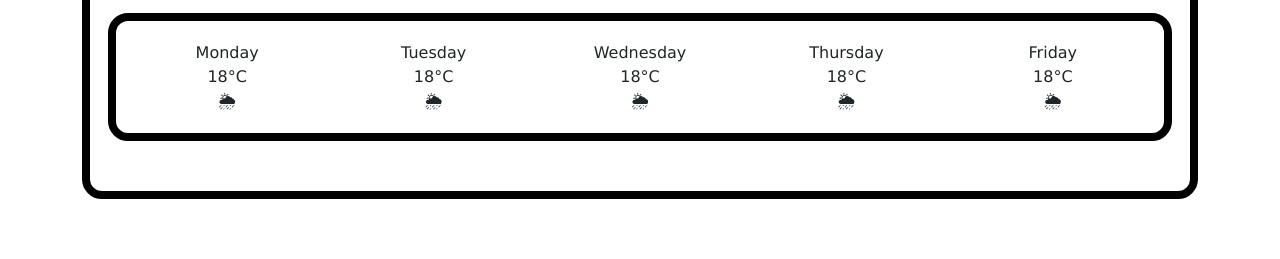
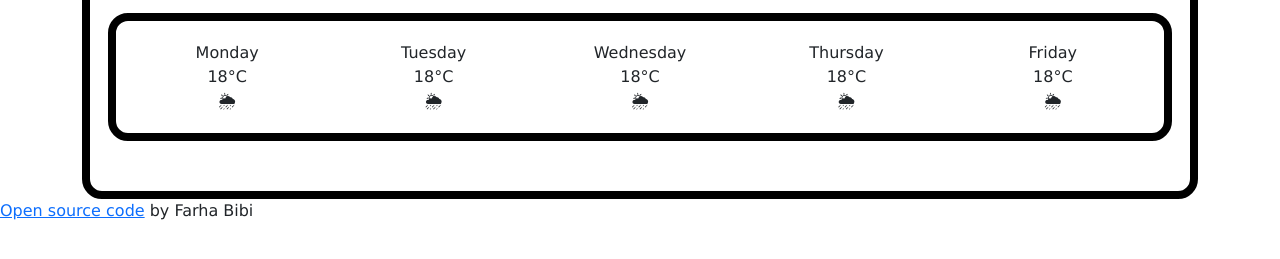
Before and after one commit to fbibi4/My-Weather-App, a plain HTML site: page index.html in a window 1280 px wide. Shown: the part 365-624 px from the top of the page. Drawn offline with nearby package versions, Linux system fonts and the light colour scheme; no server answers.

Commit message:
Added source code link

```diff
--- a/index.html
+++ b/index.html
@@ -146,9 +146,11 @@
         </div>
 </div>
 
-
 </div>
     </div>
-  <script src="src/script.js"></script>
+
+    <a href="https://app.netlify.com/sites/adorable-gecko-ae1cab/overview" class="sourceCode">Open source code</a> by Farha Bibi
+
+    <script src="src/script.js"></script>
   </body>
 </html>
--- a/src/style.css
+++ b/src/style.css
@@ -74,3 +74,7 @@ ul {
   padding: 0 auto;
   margin: 0 auto;
 }
+
+.sourceCode {
+  text-align: center;
+}
```
